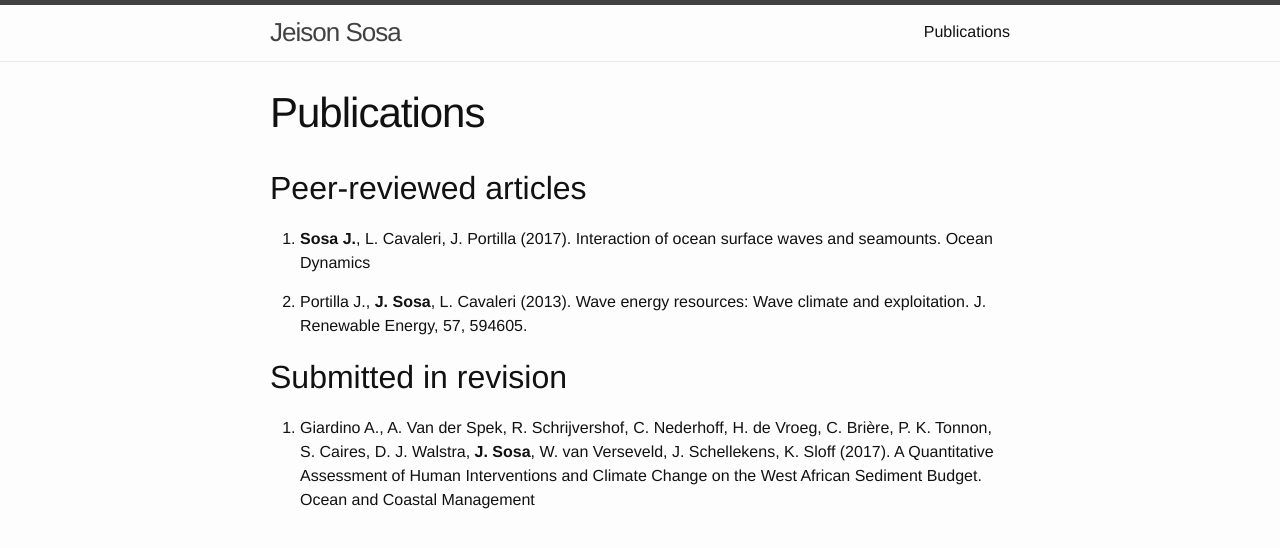
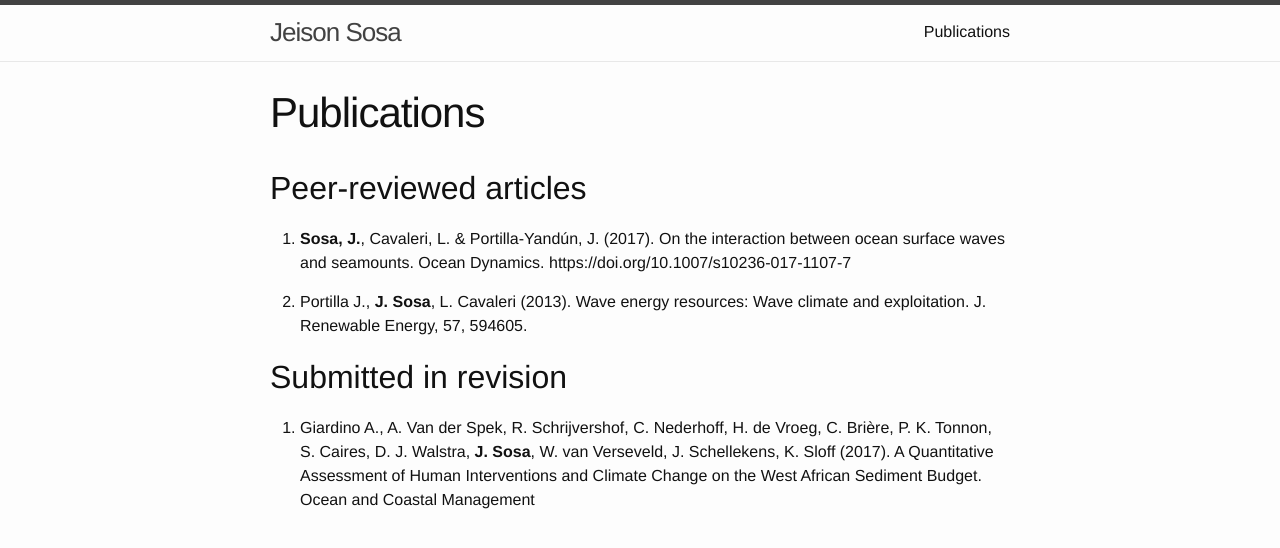
Before and after one commit to jsosa/jsosa.github.io, a Jekyll site: the page built from publications.md, in a window 1280 px wide, cut to the strip 0-568 px from the top of the page. Shown: the top 548 px of the strip. Built offline with Jekyll 4.4.1, drawn with Linux system fonts in a browser that asks for light colours.

Commit message:
New publication

```diff
--- a/publications.md
+++ b/publications.md
@@ -6,7 +6,7 @@ permalink: /publications/
 
 ## Peer-reviewed articles
 
-1. **Sosa J.**, L. Cavaleri, J. Portilla (2017). Interaction of ocean surface waves and seamounts. Ocean Dynamics
+1. **Sosa, J.**, Cavaleri, L. & Portilla-Yandún, J. (2017). On the interaction between ocean surface waves and seamounts. Ocean Dynamics. https://doi.org/10.1007/s10236-017-1107-7
 
 2. Portilla J., **J. Sosa**, L. Cavaleri (2013). Wave energy resources: Wave climate and exploitation. J. Renewable Energy, 57, 594605.
 
```
